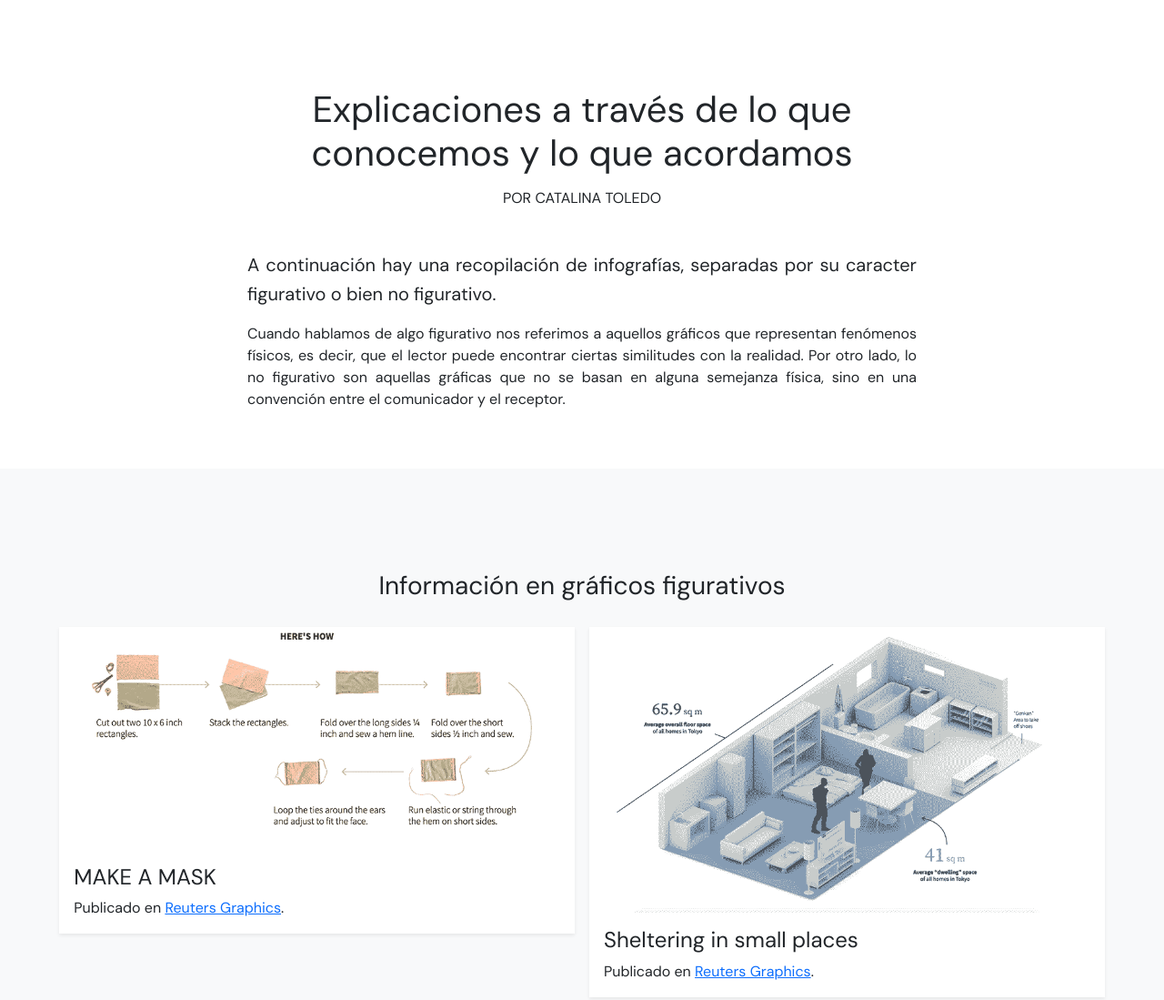
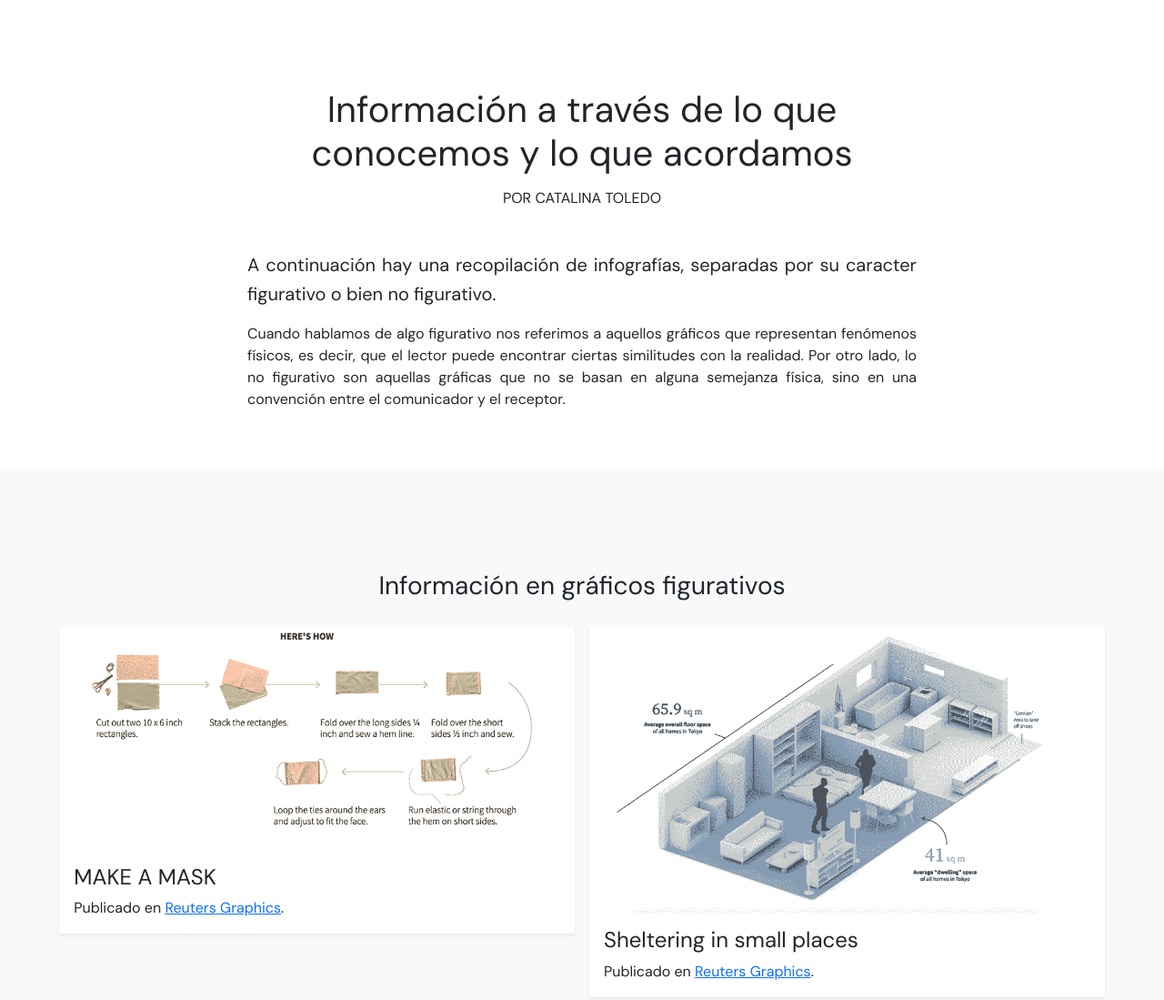
Before and after one commit to catalinatoledo/infografia3, a plain HTML site: page index.html in a window 1280 px wide. Shown: the top 1099 px of the page at 91% size. Drawn offline with nearby package versions, Linux system fonts and the light colour scheme.

Commit message:
Update index.html

```diff
--- a/index.html
+++ b/index.html
@@ -4,7 +4,7 @@
         <meta charset="utf-8" />
         <meta name="viewport" content="width=device-width, initial-scale=1, shrink-to-fit=no" />
         <link href="https://cdn.jsdelivr.net/npm/bootstrap@5.0.0-beta1/dist/css/bootstrap.min.css" rel="stylesheet" integrity="sha384-giJF6kkoqNQ00vy+HMDP7azOuL0xtbfIcaT9wjKHr8RbDVddVHyTfAAsrekwKmP1" crossorigin="anonymous" />
-        <title>Explicaciones a través de lo que conocemos y lo que acordamos</title>
+        <title>Información a través de lo que conocemos y lo que acordamos</title>
         <link rel="preconnect" href="https://fonts.gstatic.com" />
         <link href="https://fonts.googleapis.com/css2?family=DM+Sans:ital@0;1&display=swap" rel="stylesheet">
         <style>
@@ -24,7 +24,7 @@
             <div class="row py-5">
                 <div class="col-12 col-sm-11 col-md-10 col-lg-9 col-xl-8 col-xxl-7 mx-auto">
 
-                    <h1 class="mb-3 mt-5 text-center">Explicaciones a través de lo que conocemos y lo que acordamos</h1>
+                    <h1 class="mb-3 mt-5 text-center">Información a través de lo que conocemos y lo que acordamos</h1>
 
                     <h2 class="fs-6 mb-5 text-center text-uppercase">Por Catalina Toledo</h2>
 
```
